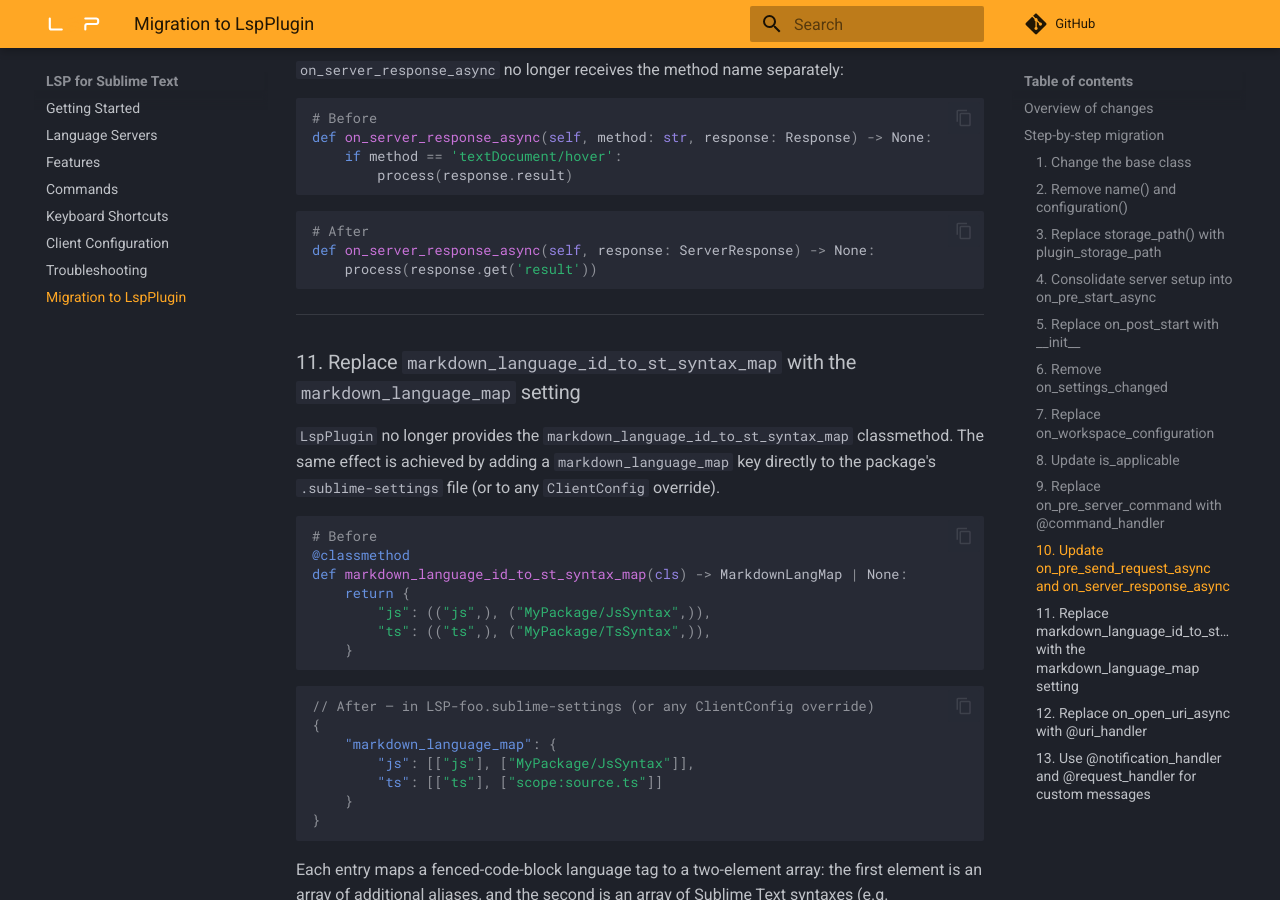
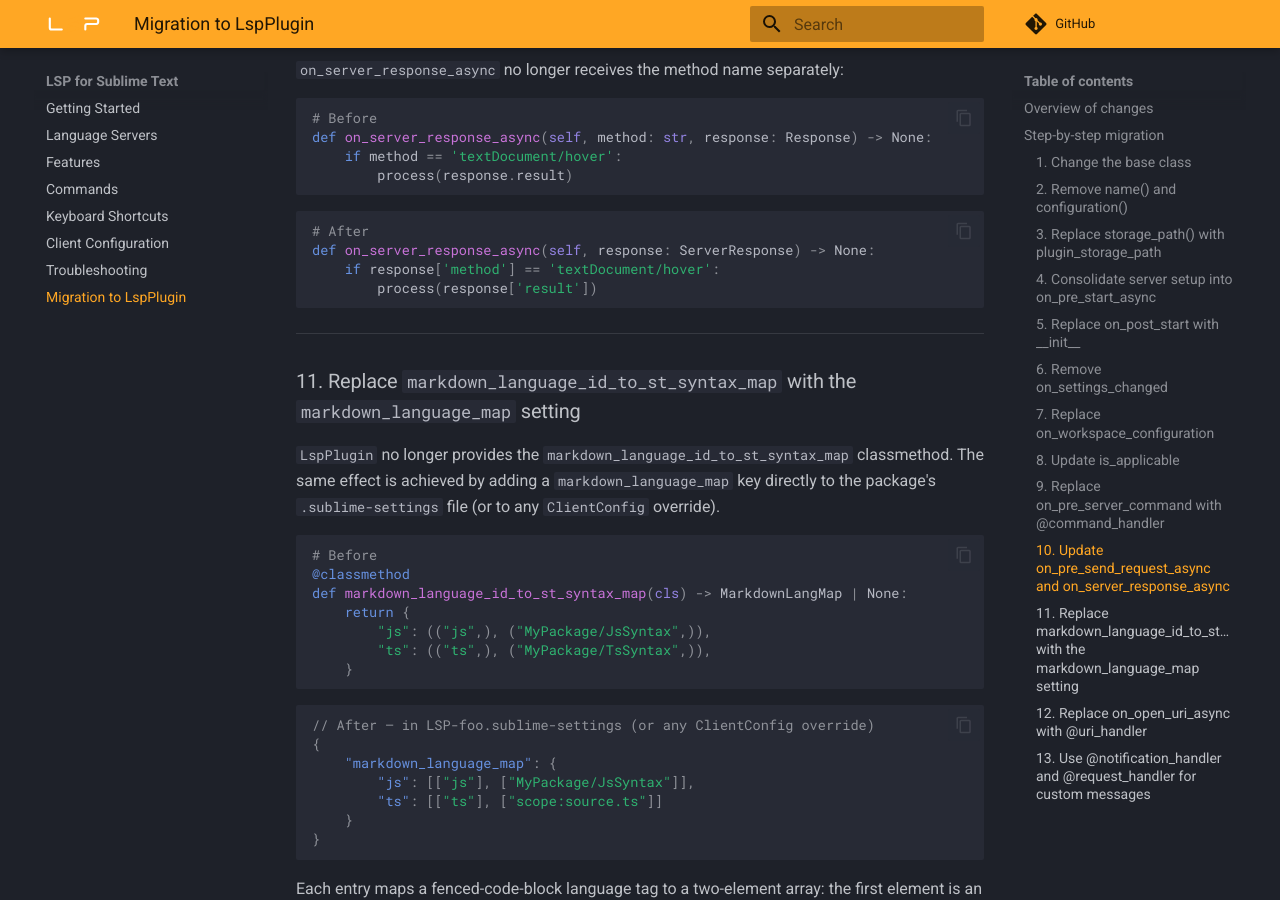
Before and after one commit to sublimelsp/LSP, an MkDocs documentation site: the page built from docs/src/migrating_to_lsp_plugin.md, in a window 1280 px wide and 900 px high, scrolled down 7630 px. Built offline with MkDocs 1.6.1 and Material for MkDocs 9.7.7, drawn with Linux system fonts in a browser that asks for light colours; comment, search, counter and statistics services are not loaded.

Commit message:
Update docs/src/migrating_to_lsp_plugin.md
Co-authored-by: jwortmann <jwortmann@outlook.com>

````diff
--- a/docs/src/migrating_to_lsp_plugin.md
+++ b/docs/src/migrating_to_lsp_plugin.md
@@ -329,7 +329,8 @@ def on_server_response_async(self, method: str, response: Response) -> None:
 ```python
 # After
 def on_server_response_async(self, response: ServerResponse) -> None:
-    process(response.get('result'))
+    if response['method'] == 'textDocument/hover':
+        process(response['result'])
 ```
 
 ---
````
